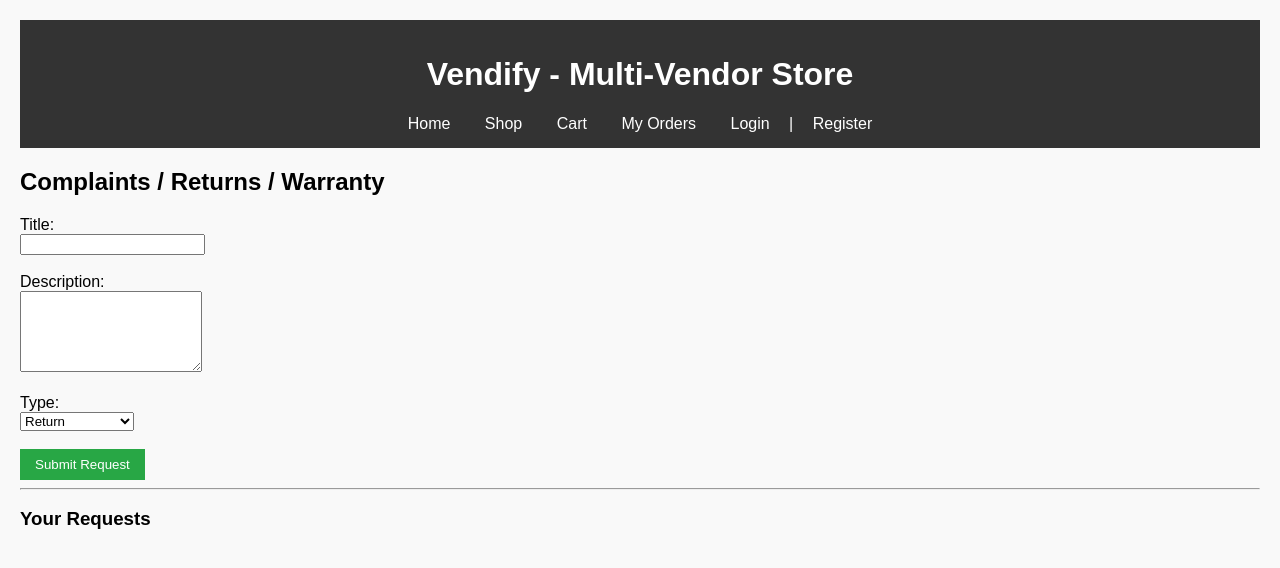
After one commit to AGarnerGinger/Vendify, a Flask app: template templates/complaints.html in a window 1280 px wide. The commit adds this page. Shown: the top 568 px of the page. Run offline with Flask 3, Linux system fonts and the light colour scheme; the template is opened without the code that fills it, so the values that code supplies are empty.

Commit message:
Major Update 2

```diff
--- a/main.py
+++ b/main.py
@@ -1,129 +1,274 @@
-from flask import Flask, render_template, request, redirect, session, url_for
+from flask import Flask, render_template, request, redirect, session, url_for, jsonify
 from sqlalchemy import create_engine, text
+from werkzeug.security import generate_password_hash, check_password_hash
+import datetime
 
 app = Flask(__name__)
-app.secret_key = "vendify_secret"
+app.secret_key = "vendify_super_secret_2026"
 
-# Database connection
-conn_str = "mysql+pymysql://root:cset155@localhost/multi_vendor_ecommerce"
-engine = create_engine(conn_str, echo=False)
+# ===================== DATABASE =====================
+engine = create_engine("mysql+pymysql://root:cset155@localhost/multi_vendor_ecommerce", echo=False)
 conn = engine.connect()
 
-# ------------------------
-# HOME PAGE
-# ------------------------
+# ===================== HELPERS =====================
+def current_user():
+    if 'user_id' in session:
+        return conn.execute(text("SELECT * FROM users WHERE user_id = :id"),
+                          {"id": session['user_id']}).fetchone()
+    return None
+
+# ===================== ROUTES =====================
+
 @app.route('/')
 def index():
-    products = conn.execute(text("SELECT * FROM products")).fetchall()
+    products = conn.execute(text("SELECT * FROM products LIMIT 12")).fetchall()
     return render_template('index.html', products=products)
 
-# ------------------------
-# REGISTER
-# ------------------------
+# ------------------ AUTH ------------------
 @app.route('/register', methods=['GET', 'POST'])
 def register():
     if request.method == 'POST':
         username = request.form['username']
         email = request.form['email']
         password = request.form['password']
-        user_type = request.form['user_type']
+        user_type = request.form.get('user_type', 'customer')
 
-        query = text("""
+        if conn.execute(text("SELECT 1 FROM users WHERE username=:u OR email=:e"),
+                       {"u": username, "e": email}).fetchone():
+            return "Username or Email already taken!"
+
+        hashed = generate_password_hash(password)
+        conn.execute(text("""
             INSERT INTO users (username, email, password_hash, user_type)
-            VALUES (:username, :email, :password, :user_type)
-        """)
-
-        conn.execute(query, {
-            "username": username,
-            "email": email,
-            "password": password,
-            "user_type": user_type
-        })
-
+            VALUES (:u, :e, :p, :t)
+        """), {"u": username, "e": email, "p": hashed, "t": user_type})
+        conn.commit()
         return redirect(url_for('login'))
-
     return render_template('register.html')
 
-# ------------------------
-# LOGIN
-# ------------------------
 @app.route('/login', methods=['GET', 'POST'])
 def login():
     if request.method == 'POST':
-        username = request.form['username']
-        password = request.form['password']
-
-        query = text("""
-            SELECT * FROM users
-            WHERE username = :username AND password_hash = :password
-        """)
-
-        user = conn.execute(query, {
-            "username": username,
-            "password": password
-        }).fetchone()
-
-        if user:
+        cred = request.form['username']
+        pw = request.form['password']
+        user = conn.execute(text("""
+            SELECT * FROM users WHERE username = :c OR email = :c
+        """), {"c": cred}).fetchone()
+        if user and check_password_hash(user.password_hash, pw):
             session['user_id'] = user.user_id
+            session['username'] = user.username
             session['user_type'] = user.user_type
             return redirect(url_for('index'))
-        else:
-            return "Invalid login"
-
+        return "Invalid login"
     return render_template('login.html')
 
-# ------------------------
-# LOGOUT
-# ------------------------
 @app.route('/logout')
 def logout():
     session.clear()
     return redirect(url_for('index'))
 
-# ------------------------
-# ADD PRODUCT (Vendor)
-# ------------------------
-@app.route('/add-product', methods=['GET', 'POST'])
+# ------------------ PRODUCTS ------------------
+@app.route('/products')
+def products_page():
+    search = request.args.get('search', '')
+    minp = request.args.get('min_price')
+    maxp = request.args.get('max_price')
+    q = "SELECT * FROM products WHERE 1=1"
+    params = {}
+    if search:
+        q += " AND title LIKE :s"; params['s'] = f"%{search}%"
+    if minp: q += " AND price >= :minp"; params['minp'] = minp
+    if maxp: q += " AND price <= :maxp"; params['maxp'] = maxp
+    prods = conn.execute(text(q), params).fetchall()
+    return render_template('products.html', products=prods)
+
+@app.route('/product/<int:pid>')
+def product_detail(pid):
+    p = conn.execute(text("SELECT * FROM products WHERE product_id = :id"), {"id": pid}).fetchone()
+    return render_template('product_detail.html', product=p)
+
+# ------------------ VENDOR ------------------
+@app.route('/vendor/products')
+def vendor_products():
+    if session.get('user_type') != 'vendor': return "Unauthorized"
+    prods = conn.execute(text("SELECT * FROM products WHERE vendor_id = :vid"),
+                       {"vid": session['user_id']}).fetchall()
+    return render_template('vendor_products.html', products=prods)
+
+@app.route('/add-product', methods=['GET','POST'])
 def add_product():
-    if 'user_type' not in session or session['user_type'] != 'vendor':
-        return "Unauthorized"
+    if session.get('user_type') != 'vendor': return "Unauthorized"
+    if request.method == 'POST':
+        conn.execute(text("""
+            INSERT INTO products (title, price, inventory, description, vendor_id)
+            VALUES (:t, :p, :i, :d, :v)
+        """), {
+            "t": request.form['title'],
+            "p": request.form['price'],
+            "i": request.form['inventory'],
+            "d": request.form.get('description',''),
+            "v": session['user_id']
+        })
+        conn.commit()
+        return redirect(url_for('vendor_products'))
+    return render_template('add_product.html')
+
+@app.route('/edit-product/<int:pid>', methods=['GET','POST'])
+def edit_product(pid):
+    if session.get('user_type') != 'vendor': return "Unauthorized"
+    if request.method == 'POST':
+        conn.execute(text("""
+            UPDATE products SET title=:t, price=:p, inventory=:i, description=:d
+            WHERE product_id=:id AND vendor_id=:vid
+        """), {**request.form, "id": pid, "vid": session['user_id']})
+        conn.commit()
+        return redirect(url_for('vendor_products'))
+    p = conn.execute(text("SELECT * FROM products WHERE product_id=:id"), {"id": pid}).fetchone()
+    return render_template('edit_product.html', product=p)
+
+@app.route('/delete-product/<int:pid>')
+def delete_product(pid):
+    if session.get('user_type') != 'vendor': return "Unauthorized"
+    conn.execute(text("DELETE FROM products WHERE product_id=:id AND vendor_id=:vid"),
+               {"id": pid, "vid": session['user_id']})
+    conn.commit()
+    return redirect(url_for('vendor_products'))
+
+# ------------------ CART ------------------
+@app.route('/cart')
+def cart():
+    if 'user_id' not in session: return redirect('/login')
+    items = conn.execute(text("""
+        SELECT c.*, p.title, p.price FROM cart_items c
+        JOIN products p ON c.product_id = p.product_id
+        WHERE c.user_id = :uid
+    """), {"uid": session['user_id']}).fetchall()
+    return render_template('cart.html', items=items)
+
+@app.route('/cart/add/<int:pid>', methods=['POST'])
+def add_to_cart(pid):
+    if 'user_id' not in session: return jsonify({"error":"login"}), 401
+    conn.execute(text("""
+        INSERT INTO cart_items (user_id, product_id, quantity)
+        VALUES (:uid, :pid, 1)
+        ON DUPLICATE KEY UPDATE quantity = quantity + 1
+    """), {"uid": session['user_id'], "pid": pid})
+    conn.commit()
+    return jsonify({"success": True})
+
+# ------------------ ORDERS & CHECKOUT (Basic) ------------------
+@app.route('/checkout', methods=['GET','POST'])
+def checkout():
+    if 'user_id' not in session: return redirect('/login')
+    if request.method == 'POST':
+        # Simple order creation logic (expandable)
+        total = 100.0  # calculate properly in real version
+        result = conn.execute(text("INSERT INTO orders (user_id, total_amount, status) VALUES (:u, :t, 'pending')"),
+                            {"u": session['user_id'], "t": total})
+        order_id = result.lastrowid
+        # Move cart to order_items (logic omitted for brevity)
+        return redirect(f'/orders')
+    return render_template('checkout.html')
+
+@app.route('/orders')
+def my_orders():
+    if 'user_id' not in session: return redirect('/login')
+    orders = conn.execute(text("SELECT * FROM orders WHERE user_id = :uid"),
+                        {"uid": session['user_id']}).fetchall()
+    return render_template('orders.html', orders=orders)
+
+
+# ====================== REVIEWS ======================
+@app.route('/reviews')
+def reviews():
+    # Show all reviews or reviews for a product (simple version)
+    reviews_list = conn.execute(text("""
+        SELECT r.*, p.title as product_title, u.username
+        FROM reviews r
+        JOIN products p ON r.product_id = p.product_id
+        JOIN users u ON r.user_id = u.user_id
+        ORDER BY r.created_at DESC
+    """)).fetchall()
+    return render_template('reviews.html', reviews=reviews_list)
+
+
+@app.route('/product/<int:pid>/review', methods=['POST'])
+def add_review(pid):
+    if 'user_id' not in session:
+        return redirect('/login')
+    rating = request.form.get('rating')
+    description = request.form.get('description')
+    if rating:
+        conn.execute(text("""
+            INSERT INTO reviews (product_id, user_id, rating, description)
+            VALUES (:pid, :uid, :rating, :desc)
+        """), {"pid": pid, "uid": session['user_id'], "rating": rating, "desc": description})
+        conn.commit()
+    return redirect(f'/product/{pid}')
+
+
+# ====================== COMPLAINTS ======================
+@app.route('/complaints', methods=['GET', 'POST'])
+def complaints_page():
+    if 'user_id' not in session:
+        return redirect('/login')
 
     if request.method == 'POST':
         title = request.form['title']
-        price = request.form['price']
-        inventory = request.form['inventory']
+        description = request.form['description']
+        demand_type = request.form['demand_type']
 
-        query = text("""
-            INSERT INTO products (title, price, inventory)
-            VALUES (:title, :price, :inventory)
-        """)
+        conn.execute(text("""
+            INSERT INTO complaints (user_id, title, description, demand_type)
+            VALUES (:uid, :t, :d, :dt)
+        """), {"uid": session['user_id'], "t": title, "d": description, "dt": demand_type})
+        conn.commit()
+        return redirect('/complaints')
 
-        conn.execute(query, {
-            "title": title,
-            "price": price,
-            "inventory": inventory
-        })
+    my_complaints = conn.execute(text("""
+        SELECT * FROM complaints WHERE user_id = :uid ORDER BY created_at DESC
+    """), {"uid": session['user_id']}).fetchall()
 
-        return redirect(url_for('index'))
+    return render_template('complaints.html', complaints=my_complaints)
 
-    return render_template('add_product.html')
 
-# ------------------------
-# CART (basic placeholder)
-# ------------------------
-@app.route('/cart')
-def cart():
-    return render_template('cart.html')
+# ====================== CHAT ======================
+@app.route('/chat', methods=['GET', 'POST'])
+def chat():
+    if 'user_id' not in session:
+        return redirect('/login')
 
-# ------------------------
-# ORDERS (basic placeholder)
-# ------------------------
-@app.route('/orders')
-def orders():
-    return render_template('orders.html')
+    # Simple chat: show messages with all vendors + form to send to a vendor
+    if request.method == 'POST':
+        receiver_id = int(request.form['receiver_id'])
+        message_text = request.form['message']
+        conn.execute(text("""
+            INSERT INTO messages (sender_id, receiver_id, message_text)
+            VALUES (:sender, :receiver, :msg)
+        """), {"sender": session['user_id'], "receiver": receiver_id, "msg": message_text})
+        conn.commit()
 
-# ------------------------
-# RUN APP
-# ------------------------
+    # Get vendors
+    vendors = conn.execute(text("SELECT user_id, username FROM users WHERE user_type = 'vendor'")).fetchall()
+
+    # Get recent messages for current user
+    recent_messages = conn.execute(text("""
+        SELECT m.*, u.username as other_user
+        FROM messages m
+        JOIN users u ON (CASE WHEN m.sender_id = :uid THEN m.receiver_id ELSE m.sender_id END) = u.user_id
+        WHERE m.sender_id = :uid OR m.receiver_id = :uid
+        ORDER BY m.sent_at DESC LIMIT 20
+    """), {"uid": session['user_id']}).fetchall()
+
+    return render_template('chat.html', vendors=vendors, messages=recent_messages)
+
+# ------------------ ADMIN ------------------
+@app.route('/admin')
+def admin_dashboard():
+    if session.get('user_type') != 'admin': return "Unauthorized"
+    users = conn.execute(text("SELECT * FROM users")).fetchall()
+    return render_template('admin_dashboard.html', users=users)
+
+# Run the app
 if __name__ == '__main__':
     app.run(debug=True)
--- /dev/null
+++ b/static/style.css
@@ -0,0 +1,36 @@
+body {
+    font-family: Arial, sans-serif;
+    margin: 0;
+    padding: 20px;
+    background: #f9f9f9;
+}
+header {
+    background: #333;
+    color: white;
+    padding: 15px;
+    text-align: center;
+}
+nav a {
+    color: white;
+    margin: 0 15px;
+    text-decoration: none;
+}
+.product-container, .product-card {
+    display: flex;
+    flex-wrap: wrap;
+    gap: 20px;
+}
+.product-card {
+    border: 1px solid #ddd;
+    padding: 15px;
+    width: 250px;
+    background: white;
+    border-radius: 8px;
+}
+button {
+    background: #28a745;
+    color: white;
+    border: none;
+    padding: 8px 15px;
+    cursor: pointer;
+}
--- /dev/null
+++ b/templates/base.html
@@ -0,0 +1,29 @@
+<!DOCTYPE html>
+<html>
+<head>
+    <title>{% block title %}Vendify{% endblock %}</title>
+    <link rel="stylesheet" href="{{ url_for('static', filename='style.css') }}">
+</head>
+<body>
+    <header>
+        <h1>Vendify - Multi-Vendor Store</h1>
+        <nav>
+            <a href="/">Home</a>
+            <a href="/products">Shop</a>
+            <a href="/cart">Cart</a>
+            <a href="/orders">My Orders</a>
+            {% if session.get('user_id') %}
+                <span>{{ session.username }} ({{ session.user_type }})</span>
+                <a href="/logout">Logout</a>
+            {% else %}
+                <a href="/login">Login</a> | <a href="/register">Register</a>
+            {% endif %}
+            {% if session.get('user_type') == 'vendor' %}<a href="/vendor/products">My Products</a>{% endif %}
+            {% if session.get('user_type') == 'admin' %}<a href="/admin">Admin Panel</a>{% endif %}
+        </nav>
+    </header>
+    <main>
+        {% block content %}{% endblock %}
+    </main>
+</body>
+</html>
--- /dev/null
+++ b/templates/complaints.html
@@ -0,0 +1,32 @@
+{% extends "base.html" %}
+{% block title %}Complaints{% endblock %}
+{% block content %}
+<h2>Complaints / Returns / Warranty</h2>
+
+<form method="POST">
+    <label>Title:</label><br>
+    <input type="text" name="title" required><br><br>
+
+    <label>Description:</label><br>
+    <textarea name="description" rows="5" required></textarea><br><br>
+
+    <label>Type:</label><br>
+    <select name="demand_type">
+        <option value="return">Return</option>
+        <option value="refund">Refund</option>
+        <option value="warranty">Warranty Claim</option>
+    </select><br><br>
+
+    <button type="submit">Submit Request</button>
+</form>
+
+<hr>
+<h3>Your Requests</h3>
+{% for c in complaints %}
+<div style="border:1px solid #ccc; padding:10px; margin:10px;">
+    <strong>{{ c.title }} ({{ c.demand_type }})</strong> —
+    Status: <b>{{ c.status }}</b><br>
+    {{ c.description }}
+</div>
+{% endfor %}
+{% endblock %}
```
Also changed, not shown: templates/add_product.html (added, +20 -0 lines), templates/admin_dashboard.html (added, +9 -0 lines), templates/cart.html (+17 -10 lines), templates/chat.html (added, +28 -0 lines), templates/checkout.html (added, +9 -0 lines), templates/edit_product.html (added, +20 -0 lines), templates/index.html (+23 -35 lines), templates/login.html (+13 -9 lines), templates/orders.html (+15 -0 lines), templates/product_detail.html (added, +17 -0 lines), templates/products.html (+24 -9 lines), templates/register.html (+22 -9 lines), templates/reviews.html (added, +15 -0 lines), templates/vendor_products.html (added, +15 -0 lines).
